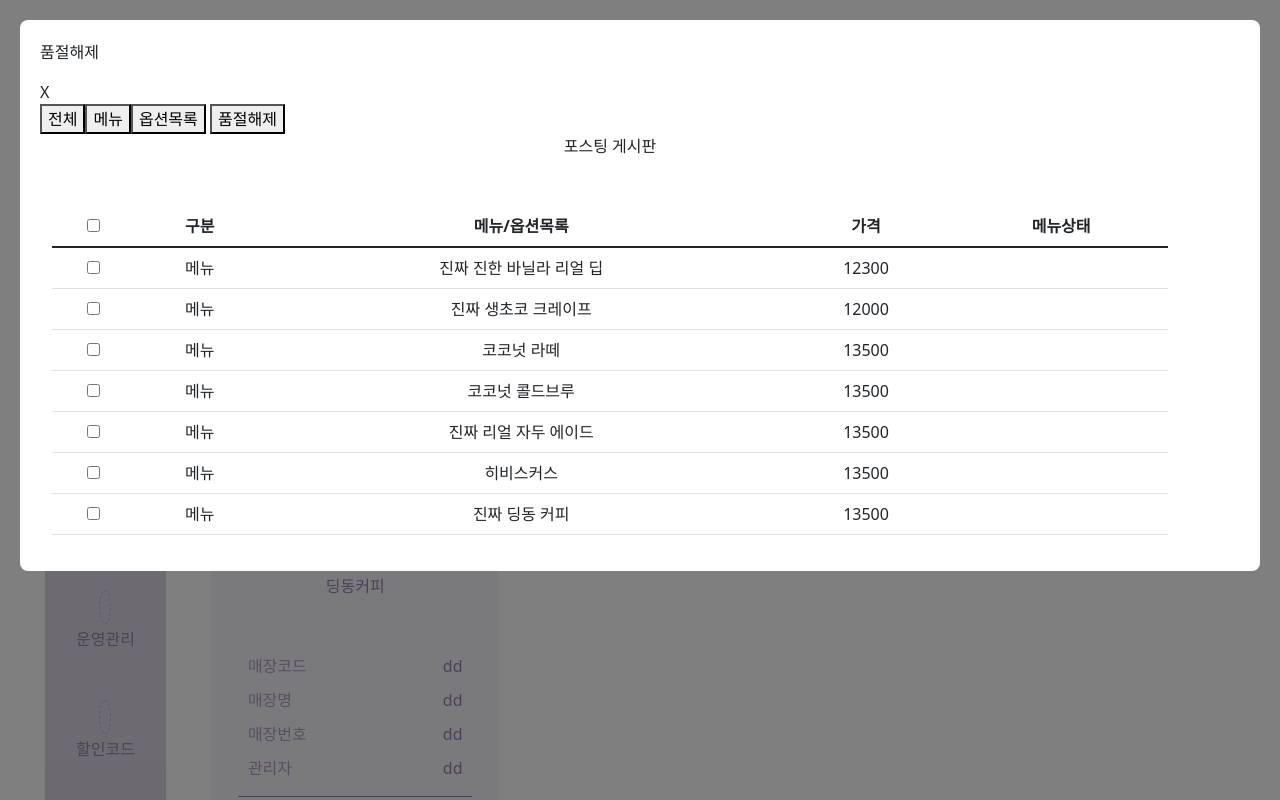
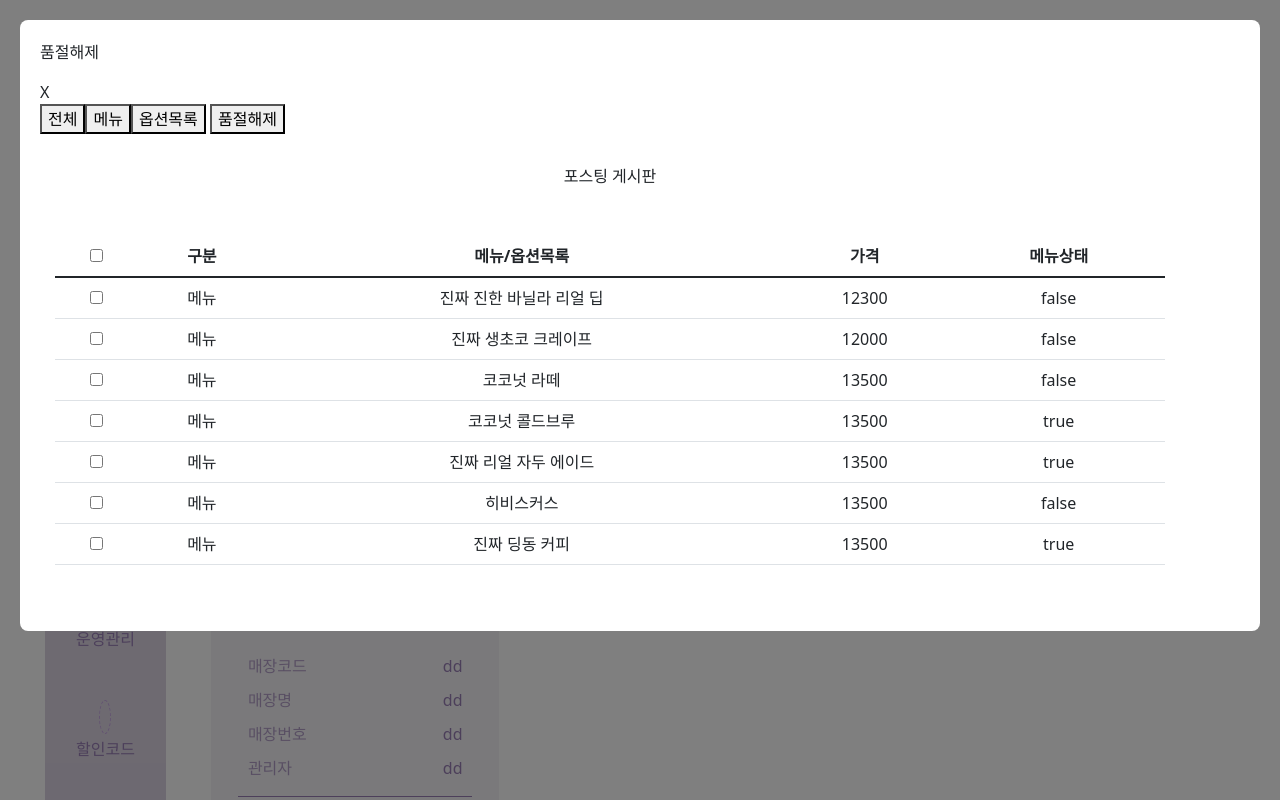
Before and after one commit to jgsjss/ding, a Vue app: page /main in a window 1280 px wide. Both pictures are taken after a click on the button "품절해제". Shown: the top 800 px of the page. Built offline with nearby package versions, Linux system fonts and the light colour scheme; some icons are missing.

Commit message:
12:27 09:30
모달수정전 커밋

```diff
--- a/package.json
+++ b/package.json
@@ -10,6 +10,7 @@
   "dependencies": {
     "axios": "^0.24.0",
     "core-js": "^3.6.5",
+    "mitt": "^3.0.0",
     "vue": "^3.0.0",
     "vue-router": "^4.0.0-0",
     "vuex": "^4.0.0-0"
--- a/src/App.vue
+++ b/src/App.vue
@@ -1,6 +1,38 @@
 <template>
-  <!-- 메뉴모달 컴포넌트 -->
-  <MenuModal />
+  <!-- 품절해제모달 html -->
+  <div class="black-bg" v-if="MenuCheckModal == true">
+    <div class="white-bg">
+      <!-- 버튼클릭시 모달닫기 -->
+      <div><p>품절해제</p>  <a @click="MenuCheckModal = false">X</a>
+      </div>
+     <div><button>전체</button><button>메뉴</button><button>옵션목록</button> <span><button>품절해제</button></span></div>
+      <div class="container">
+        <p class="mb-5">포스팅 게시판</p>
+        <table class="table">
+          <thead>
+          <tr>
+            <th><input type="checkbox" id="all-check"> </th>
+            <th scope="col">구분</th>
+            <th scope="col">메뉴/옵션목록</th>
+            <th scope="col">가격</th>
+            <th scope="col">메뉴상태</th>
+          </tr>
+          </thead>
+          <tbody>
+          <tr v-for="(a, i) in menuData" :key="i">
+            <th scope="row"><input type="checkbox"></th>
+            <td>{{ menuData[i].categories1 }}</td>
+            <td>{{ menuData[i].name }}</td>
+            <td>{{ menuData[i].price }} </td>
+            <td>{{ menuData[i].isSoldOut }}</td>
+          </tr>
+          </tbody>
+        </table>
+      </div>
+    </div>
+  </div>
+
+
 
   <!-- 좌측 네브바 메뉴 -->
   <div class="container">
@@ -39,23 +71,53 @@
       </li>
     </ul>
   </div>
-  <router-view> </router-view>
+  <router-view :orderData="orderData" :completedNum="completedNum" :newOrderNum="newOrderNum" :cancelOrder="cancelOrder"
+   :menuData="menuData" :soldOutNum="soldOutNum" :hiddenNum="hiddenNum" :MenuCheckModal="MenuCheckModal"
+   :shopData="shopData" :openShopNum="openShopNum" > </router-view>
 
 
 
 </template>
 <script>
-import MenuModal from './components/MenuModal.vue'
+// import MenuModal from './components/MenuModal.vue'
+import orderData from './assets/orderData.js'
+import menuData from './assets/menuData.js'
+import shopData from './assets/shopData'
 
 
 export default {
   data(){
     return{
+      //=======================Main.vue 화면 내부 데이터 ========================
+    //-------------메뉴관리 데이터------
+    menuData,
+    //품절메뉴 개수
+    soldOutNum : 2,
+    //숨김메뉴 개수
+    hiddenNum : 1,
+    //품절,숨김 메뉴 모달창 상태변경
+    MenuCheckModal : false,
+    //-------------주문관리 데이터------
+    orderData,
+    //완료주문 개수
+    completedNum : 3,
+    //신규주문 개수
+    newOrderNum : 2,
+    //취소주문 개수
+    cancelOrder : 1,
+    //-------------운영관리 데이터------
+    shopData,
+    //영업중인 가게 수
+    openShopNum : 3,
+
+    //=======================MenuManagement.vue 화면 내부 데이터 ========================
+    //
+    menuTab : 0,
 
     }
   },
   components: {
-    MenuModal
+
   },
   methods: {
 
@@ -64,6 +126,10 @@ export default {
 
   },
   mounted(){
+    this.emitter.on("openMenuModal", (a) =>{
+      this.MenuCheckModal = a;
+      console.log(a)
+    })
   },
   watch: {
 
@@ -195,6 +261,16 @@ ul {list-style:none;}
     text-decoration: none;
   }
 }
-
+.black-bg {
+  width: 100%; height:100%;
+  background: rgba(0,0,0,0.5);
+  position: fixed; padding: 20px;
+  z-index: 9999;
+}
+.white-bg {
+  width: 100%; background: white;
+  border-radius: 8px;
+  padding: 20px;
+}
 
 </style>
--- a/src/components/Menu.vue
+++ b/src/components/Menu.vue
@@ -3,31 +3,60 @@
   <div class="container">
     <div class="box">
       <p class="order_text">메뉴현황</p>
-      <button class="btn" @click="$store.commit('openMenuModal')" type="submit">품절해제</button>
+      <!-- 품절해제 버튼 누르면 App.vue에 menuModal 오픈되는 커스텀이벤트 -->
+      <button class="btn" type="submit" @click="changeMenuTrue">품절해제</button>
       <a href="#"><i class="xi-angle-right-min"></i></a>
     </div>
     <div class="order_container">
       <div class="order_box">
         <p class="order_name">전체메뉴</p>
-        <div>{{$store.state.menuData.length}}</div>
+        <div>{{ menuData.length }}</div>
       </div>
       <div class="order_box">
         <p class="order_name">품절메뉴</p>
-        <div>{{ $store.state.soldOutNum }}</div>
+        <div>{{ soldOutNum }}</div>
       </div>
       <div class="order_box">
         <p class="order_name">정상운영</p>
-        <div>{{$store.state.openShopNum}}</div>
+        <div>{{ openShopNum }}</div>
       </div>
       <div class="order_box">
         <p class="order_name">숨김메뉴</p>
-        <div>{{ $store.state.hiddenNum }}</div>
+        <div>{{ hiddenNum }}</div>
       </div>
     </div>
   </div>
 
 </template>
 <script>
+
+  export default {
+    data(){
+      return {
+        menumodal : true,
+      }
+    },
+    props:{
+      //메뉴관리 데이터 프롭스 ---
+    menuData : Object,
+     //품절메뉴 개수
+    soldOutNum : Number,
+    //숨김메뉴 개수
+    hiddenNum : Number,
+    //품절해제 모달 체크
+    MenuCheckModal : Boolean,
+     //운영관리 데이터 프롭스 ---
+    shopData : Object,
+    //영업중인 가게 수
+    openShopNum : Number,
+    },
+    methods: {
+      //품절해제 클릭시 아래 메소드로 이벤트 발사
+      changeMenuTrue(){
+        this.emitter.emit("openMenuModal", this.menumodal)
+      }
+  },
+  }
 
 
 
--- a/src/components/MenuModal.vue
+++ b/src/components/MenuModal.vue
@@ -3,9 +3,9 @@
   <div class="black-bg" v-if="$store.state.MenuCheckModal == true">
     <div class="white-bg">
       <!-- 버튼클릭시 모달닫기 -->
-      <div><p>품절해제</p>  <a @click="$store.commit('closeMenuModal')">X</a>
+      <div><p>품절해제</p>  <a >X</a>
       </div>
-     <div><button>전체</button><button>메뉴</button><button>옵션목록</button> <span><button>품절해제</button></span></div>
+     <div><button>전체</button><button>메뉴</button><button>옵션목록</button> <span><button >품절해제</button></span></div>
       <div class="container">
         <p class="mb-5">포스팅 게시판</p>
         <table class="table">
@@ -21,9 +21,9 @@
           <tbody>
           <tr v-for="(a, i) in $store.state.menuData" :key="i">
             <th scope="row"><input type="checkbox"></th>
-            <td>{{ $store.state.menuData[i].categories1 }}</td>
-            <td>{{ $store.state.menuData[i].name  }}</td>
-            <td> {{ $store.state.menuData[i].price }} </td>
+            <td>{{  }}</td>
+            <td>{{  }}</td>
+            <td>{{  }} </td>
             <td>{{  }}</td>
           </tr>
           </tbody>
--- a/src/components/MyInfo.vue
+++ b/src/components/MyInfo.vue
@@ -35,6 +35,14 @@
 </template>
 
 <script>
+  export default {
+    props : {
+       //운영관리 데이터 프롭스 ---
+    shopData : Object,
+    //영업중인 가게 수
+    openShopNum : Number,
+    }
+  }
 </script>
 <style>
   .container {
--- a/src/components/OrderManage.vue
+++ b/src/components/OrderManage.vue
@@ -8,19 +8,19 @@
     <div class="order_container">
       <div class="order_box">
         <p class="order_name">총주문수</p>
-        <div>{{ $store.state.orderData.length  }}</div>
+        <div>{{ orderData.length }}</div>
       </div>
       <div class="order_box">
         <p class="order_name">완료주문</p>
-        <div>{{ $store.state.completedNum }}</div>
+        <div>{{ completedNum  }}</div>
       </div>
       <div class="order_box">
         <p class="order_name">신규주문</p>
-        <div>{{ $store.state.newOrderNum }}</div>
+        <div>{{ newOrderNum  }}</div>
       </div>
       <div class="order_box">
         <p class="order_name">취소주문</p>
-        <div>{{ $store.state.cancelOrder }}</div>
+        <div>{{ cancelOrder }}</div>
       </div>
     </div>
   </div>
@@ -30,9 +30,17 @@
 <script>
 export default {
 
-  data(){
-    return{
-    }
+  props:{
+  //주문관리 데이터 프롭스 ---
+    orderData : Object,
+    //완료주문 개수
+    completedNum : Number,
+     //신규주문 개수
+    newOrderNum : Number,
+    //취소주문 개수
+    cancelOrder : Number,
+
+
   },
   watch:{
 
--- a/src/main.js
+++ b/src/main.js
@@ -2,9 +2,11 @@ import { createApp } from 'vue'
 import App from './App.vue'
 import router from './router'
 import store from './store'
+import mitt from 'mitt'
 import axios from 'axios'
 
+const emitter = mitt();
+const app = createApp(App)
+app.config.globalProperties.emitter = emitter;
 
-
-
-createApp(App).use(store).use(router).mount('#app')
+app.use(store).use(router).mount('#app')
--- a/src/store/index.js
+++ b/src/store/index.js
@@ -1,48 +1,48 @@
 import { createStore } from 'vuex'
-import orderData from '../assets/orderData.js'
-import menuData from '../assets/menuData.js'
-import shopData from '@/assets/shopData'
+// import orderData from '../assets/orderData.js'
+// import menuData from '../assets/menuData.js'
+// import shopData from '@/assets/shopData'
 
 export default createStore({
   state: {
-    //=======================Main.vue 화면 내부 데이터 ========================
-    //-------------메뉴관리 데이터------
-    menuData,
-    //품절메뉴 개수
-    soldOutNum : 2,
-    //숨김메뉴 개수
-    hiddenNum : 1,
-    //품절,숨김 메뉴 모달창 상태변경
-    MenuCheckModal : false,
-    //-------------주문관리 데이터------
-    orderData,
-    //완료주문 개수
-    completedNum : 3,
-    //신규주문 개수
-    newOrderNum : 2,
-    //취소주문 개수
-    cancelOrder : 1,
-    //-------------운영관리 데이터------
-    shopData,
-    //영업중인 가게 수
-    openShopNum : 3,
+    // //=======================Main.vue 화면 내부 데이터 ========================
+    // //-------------메뉴관리 데이터------
+    // menuData,
+    // //품절메뉴 개수
+    // soldOutNum : 2,
+    // //숨김메뉴 개수
+    // hiddenNum : 1,
+    // //품절,숨김 메뉴 모달창 상태변경
+    // MenuCheckModal : false,
+    // //-------------주문관리 데이터------
+    // orderData,
+    // //완료주문 개수
+    // completedNum : 3,
+    // //신규주문 개수
+    // newOrderNum : 2,
+    // //취소주문 개수
+    // cancelOrder : 1,
+    // //-------------운영관리 데이터------
+    // shopData,
+    // //영업중인 가게 수
+    // openShopNum : 3,
 
-    //=======================MenuManagement.vue 화면 내부 데이터 ========================
-    //
-    menuTab : 0,
+    // //=======================MenuManagement.vue 화면 내부 데이터 ========================
+    // //
+    // menuTab : 0,
 
 
 
   },
   mutations: {
 
-    //메뉴관리 품절,숨김메뉴 모달창 상태변경 함수
-    openMenuModal(state){
-      state.MenuCheckModal = true
-    },
-    closeMenuModal(state){
-      state.MenuCheckModal = false
-    },
+    // //메뉴관리 품절,숨김메뉴 모달창 상태변경 함수
+    // openMenuModal(state){
+    //   state.MenuCheckModal = true
+    // },
+    // closeMenuModal(state){
+    //   state.MenuCheckModal = false
+    // },
 
 
 
--- a/src/view/Main.vue
+++ b/src/view/Main.vue
@@ -12,15 +12,16 @@
     </div>
     <div class="component">
       <!-- 주문관리 컴포넌트 -->
-      <OrderManage  />
+      <OrderManage :orderData ="orderData" :completedNum="completedNum"
+      :newOrderNum="newOrderNum" :cancelOrder="cancelOrder" />
     </div>
     <div class="component">
       <!-- 메뉴현황 컴포넌트 -->
-      <Menu />
+      <Menu :menuData="menuData" :soldOutNum="soldOutNum" :hiddenNum="hiddenNum" :shopData="shopData" :openShopNum="openShopNum" :MenuCheckModal="MenuCheckModal" />
     </div>
     <div class="component">
       <!-- 로그인 정보 컴포넌트 -->
-      <MyInfo />
+      <MyInfo :shopData="shopData" :openShopNum="openShopNum" />
     </div>
 
   </div>
@@ -33,6 +34,33 @@ import MyInfo from '@/components/MyInfo'
 import OrderManage from '@/components/OrderManage.vue'
 
 export default {
+
+  props: {
+    //주문관리 데이터 프롭스 ---
+    orderData : Object,
+    //완료주문 개수
+    completedNum : Number,
+     //신규주문 개수
+    newOrderNum : Number,
+    //취소주문 개수
+    cancelOrder : Number,
+
+
+    //메뉴관리 데이터 프롭스 ---
+    menuData : Object,
+     //품절메뉴 개수
+    soldOutNum : Number,
+    //숨김메뉴 개수
+    hiddenNum : Number,
+    //메뉴모달체크
+    MenuCheckModal : Boolean,
+
+    //운영관리 데이터 프롭스 ---
+    shopData : Object,
+    //영업중인 가게 수
+    openShopNum : Number,
+
+  },
 
   components:{
     Menu,
```
Also changed, not shown: 2 other files (tests, documents, lock files or other folders).
